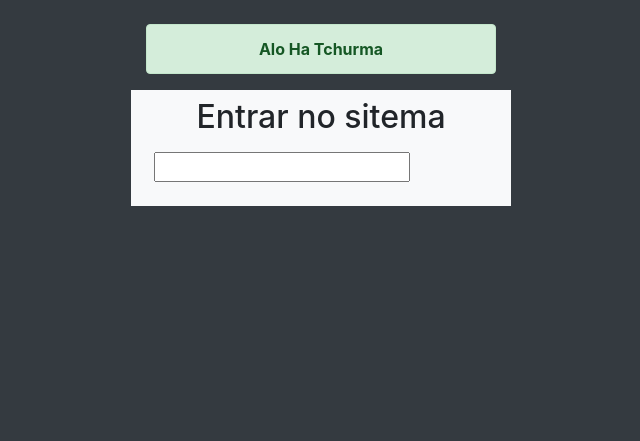
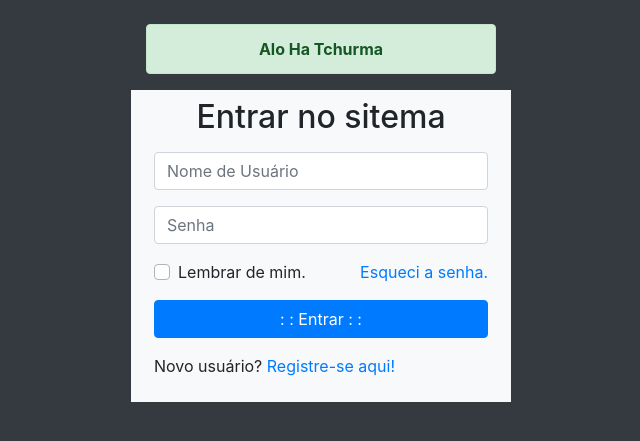
Before and after one commit to KevinRCosta/login, a PHP site: page /login/ in a window 1280 px wide. Shown: the top 441 px of the page, without its empty margins (319-959 px from the left). Run offline with PHP 8.4, Linux system fonts and the light colour scheme.

Commit message:
Formulário de Login
close #1

```diff
--- a/index.php
+++ b/index.php
@@ -36,7 +36,36 @@
                 </h2>
                 <form action="#" method="post" class="p-2" id="formLogin">
                     <div class="form-group">
-                        <input type="text" name="" id="">
+                        <input type="text" name="nomeUsuario" id="nomeUsuario" placeholder="Nome de Usuário" class="form-control">
+                    </div>
+
+                    <div class="form-group">
+                        <input type="password" name="senhaUsuario" id="senhaUsuario" placeholder="Senha" class="form-control">
+                    </div>
+
+                    <div class="form-group">
+                        <div class="custom-control custom-checkbox">
+                            <input type="checkbox" name="lembrar" id="lembrar" class="custom-control-input">
+                            <label for="lembrar" class="custom-control-label">
+                                Lembrar de mim.
+                            </label>
+
+                            <a href="#" class="float-right" id="btnEsqueci">
+                                Esqueci a senha.
+                            </a>
+                        </div>
+                    </div>
+
+                    <div class="form-group">
+                        <input type="submit" value=": : Entrar : :" name="btnEntrar" id="btnEntrar" class="btn btn-primary btn-block">
+                    </div>
+
+                    <div class="form-group">
+                        <p>
+                            Novo usuário? <a href="#" id="btnRegistrar">
+                                Registre-se aqui!
+                            </a>
+                        </p>
                     </div>
                 </form>
             </div>
```
